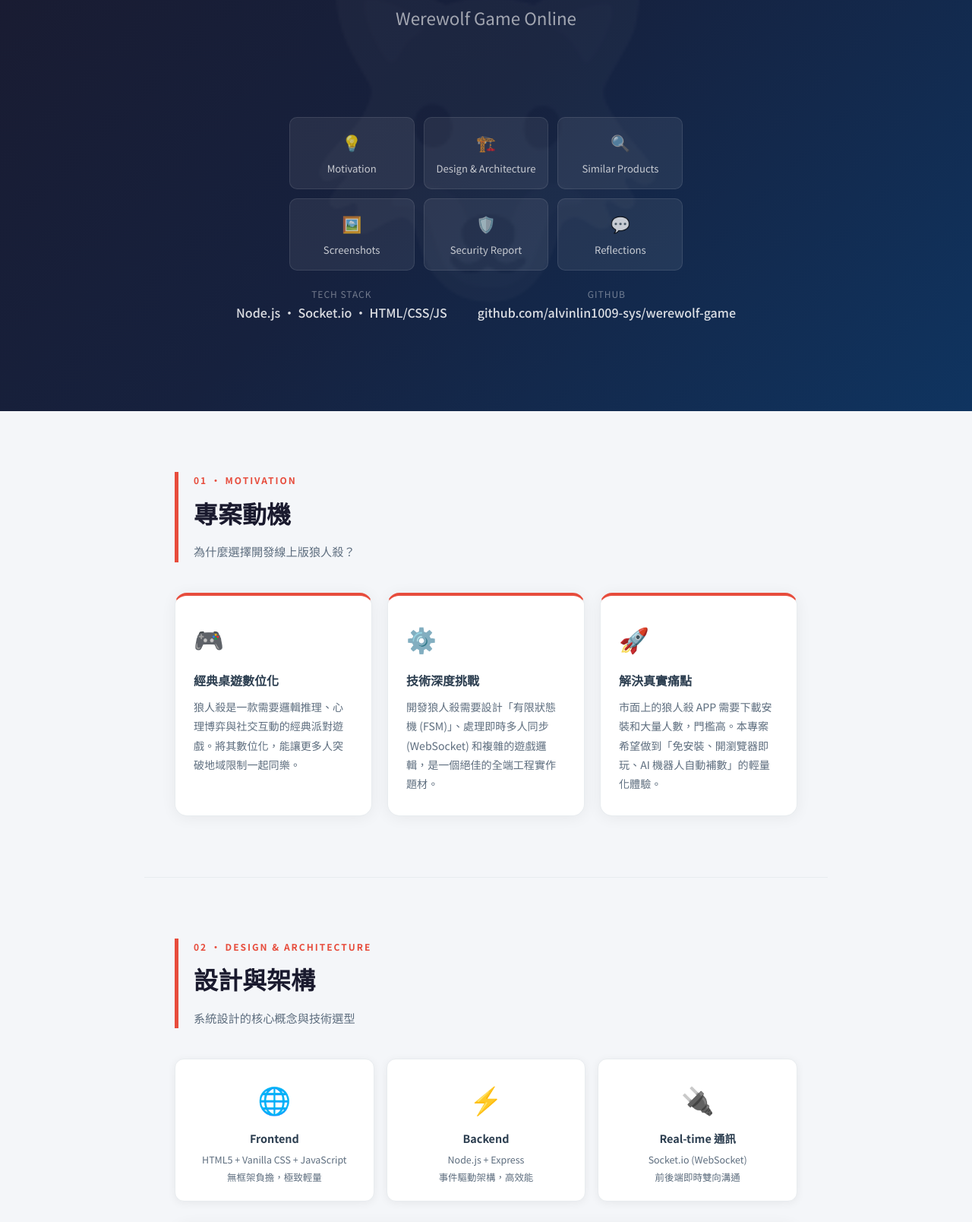
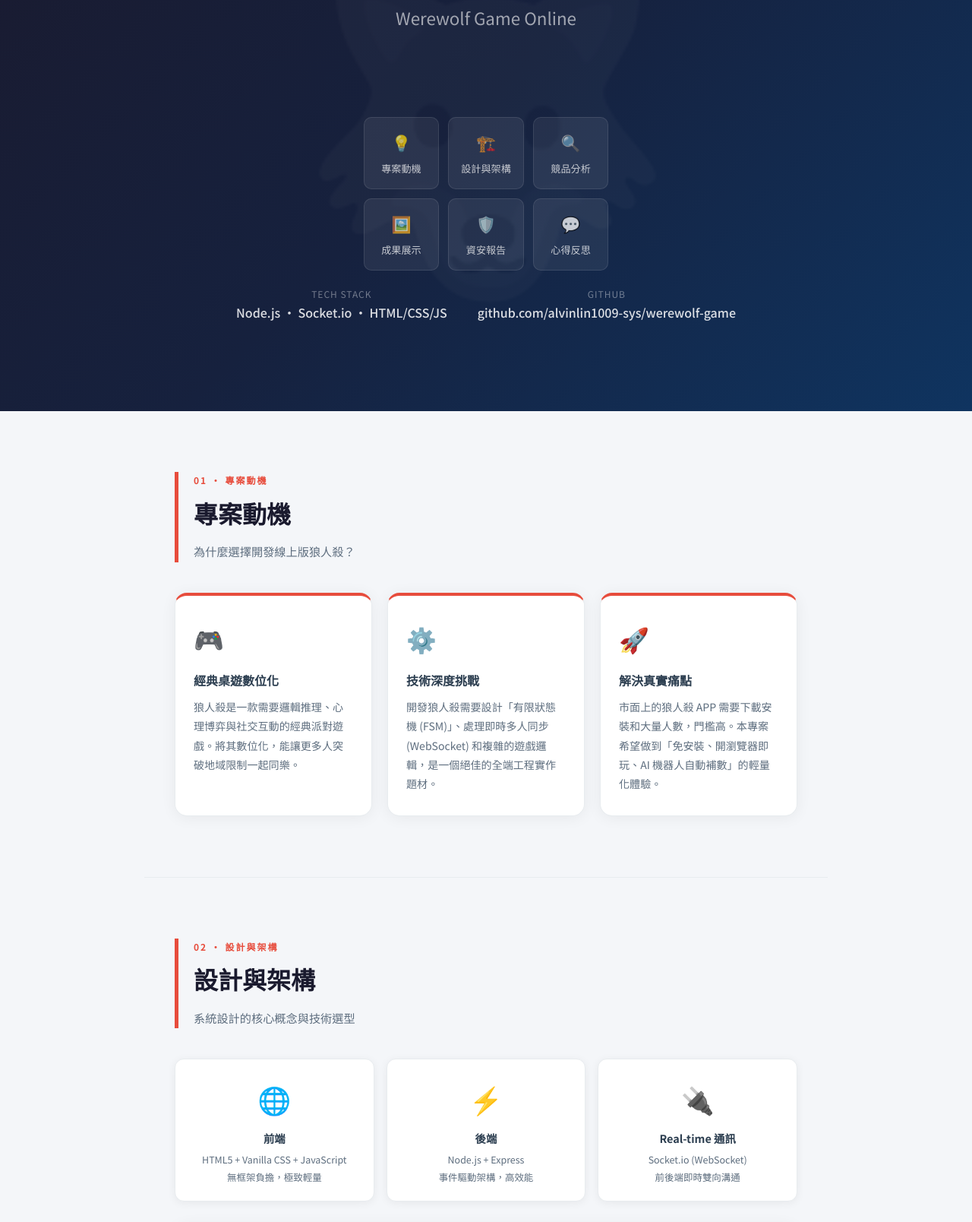
Before and after one commit to alvinlin1009-sys/werewolf-game, a website: page report.html in a window 1280 px wide. Shown: the part 259-1867 px from the top of the page at 76% size. Drawn offline with Linux system fonts and the light colour scheme.

Commit message:
Translate all English labels to Chinese in report

```diff
--- a/report.html
+++ b/report.html
@@ -409,12 +409,12 @@
     <h2>Werewolf Game Online</h2>
 
     <div class="cover-toc">
-        <div class="cover-toc-item"><span>💡</span>Motivation</div>
-        <div class="cover-toc-item"><span>🏗️</span>Design & Architecture</div>
-        <div class="cover-toc-item"><span>🔍</span>Similar Products</div>
-        <div class="cover-toc-item"><span>🖼️</span>Screenshots</div>
-        <div class="cover-toc-item"><span>🛡️</span>Security Report</div>
-        <div class="cover-toc-item"><span>💬</span>Reflections</div>
+        <div class="cover-toc-item"><span>💡</span>專案動機</div>
+        <div class="cover-toc-item"><span>🏗️</span>設計與架構</div>
+        <div class="cover-toc-item"><span>🔍</span>競品分析</div>
+        <div class="cover-toc-item"><span>🖼️</span>成果展示</div>
+        <div class="cover-toc-item"><span>🛡️</span>資安報告</div>
+        <div class="cover-toc-item"><span>💬</span>心得反思</div>
     </div>
 
     <div class="cover-meta">
@@ -432,7 +432,7 @@
 <!-- ===== 1. Motivation ===== -->
 <div class="section">
     <div class="section-header">
-        <div class="num">01 · Motivation</div>
+        <div class="num">01 · 專案動機</div>
         <h2>專案動機</h2>
         <p>為什麼選擇開發線上版狼人殺？</p>
     </div>
@@ -460,7 +460,7 @@
 <!-- ===== 2. Design & Architecture ===== -->
 <div class="section">
     <div class="section-header">
-        <div class="num">02 · Design & Architecture</div>
+        <div class="num">02 · 設計與架構</div>
         <h2>設計與架構</h2>
         <p>系統設計的核心概念與技術選型</p>
     </div>
@@ -468,12 +468,12 @@
     <div class="tech-grid">
         <div class="tech-card">
             <div class="tech-icon">🌐</div>
-            <div class="tech-name">Frontend</div>
+            <div class="tech-name">前端</div>
             <div class="tech-desc">HTML5 + Vanilla CSS + JavaScript<br>無框架負擔，極致輕量</div>
         </div>
         <div class="tech-card">
             <div class="tech-icon">⚡</div>
-            <div class="tech-name">Backend</div>
+            <div class="tech-name">後端</div>
             <div class="tech-desc">Node.js + Express<br>事件驅動架構，高效能</div>
         </div>
         <div class="tech-card">
@@ -522,7 +522,7 @@
 <!-- ===== 3. Similar Products ===== -->
 <div class="section">
     <div class="section-header">
-        <div class="num">03 · Similar Products Analyze</div>
+        <div class="num">03 · 競品分析</div>
         <h2>競品分析</h2>
         <p>與市面上同類型產品的功能比較</p>
     </div>
@@ -576,7 +576,7 @@
 <!-- ===== 4. Screenshots ===== -->
 <div class="section">
     <div class="section-header">
-        <div class="num">04 · Screenshots</div>
+        <div class="num">04 · 成果展示</div>
         <h2>成果展示</h2>
         <p>遊戲各階段的介面截圖</p>
     </div>
@@ -585,28 +585,28 @@
         <div>
             <div class="screenshot-box">
                 <div class="ss-icon">🏠</div>
-                <div>登入 / 建立房間畫面</div>
+                <div>【請在此貼上截圖】登入 / 建立房間畫面</div>
             </div>
             <div class="screenshot-caption">玩家輸入暱稱後可建立房間或以房號加入</div>
         </div>
         <div>
             <div class="screenshot-box">
                 <div class="ss-icon">🤖</div>
-                <div>遊戲大廳（房主加人機）</div>
+                <div>【請在此貼上截圖】遊戲大廳（房主加人機）</div>
             </div>
             <div class="screenshot-caption">房主享有加入 AI 機器人的專屬權限</div>
         </div>
         <div>
             <div class="screenshot-box">
                 <div class="ss-icon">🌙</div>
-                <div>夜晚行動介面</div>
+                <div>【請在此貼上截圖】夜晚行動介面</div>
             </div>
             <div class="screenshot-caption">狼人 / 預言家 / 女巫的暗黑模式專屬介面</div>
         </div>
         <div>
             <div class="screenshot-box">
                 <div class="ss-icon">☀️</div>
-                <div>白天發言 / 投票介面</div>
+                <div>【請在此貼上截圖】白天發言 / 投票介面</div>
             </div>
             <div class="screenshot-caption">即時聊天室、發言倒數、公開投票系統</div>
         </div>
@@ -623,7 +623,7 @@
 <div style="background: #fafafa; padding: 1px 0;">
 <div class="section">
     <div class="section-header">
-        <div class="num">05 · Security Report</div>
+        <div class="num">05 · 資安報告</div>
         <h2>資安報告</h2>
         <p>針對本專案提出的資安見解：漏洞發現、成因分析與解決方案</p>
     </div>
@@ -761,7 +761,7 @@
 <!-- ===== 6. Reflections ===== -->
 <div class="section">
     <div class="section-header">
-        <div class="num">06 · Reflections</div>
+        <div class="num">06 · 心得與反思</div>
         <h2>心得與反思</h2>
         <p>開發過程中的挑戰、學習與未來展望</p>
     </div>
```
